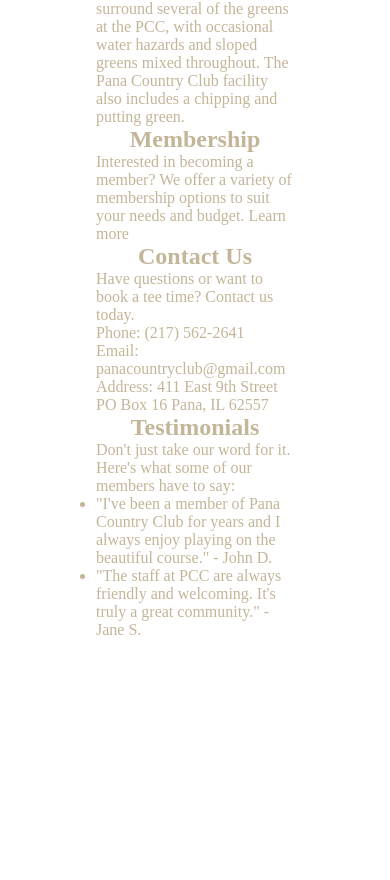
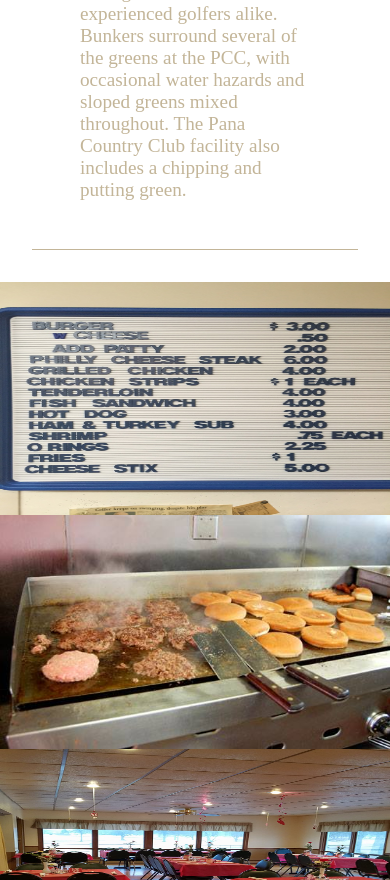
Before and after one commit to jwicks31/pana-country-club, a Next.js app: page / in a window 390 px wide. Shown: the part 1120-2000 px from the top of the page. Before the commit the page ends 1855 px from the top, so only its background shows below. Built offline with nearby package versions, Linux system fonts and the light colour scheme; a web font is replaced by a local one.

Commit message:
Initializing Project: Home Page Sections

```diff
--- a/src/app/components/MenuBar/MenuBar.module.css
+++ b/src/app/components/MenuBar/MenuBar.module.css
@@ -165,3 +165,19 @@
     height: 33vh;
   }
 }
+
+@keyframes rotate {
+  from {
+    transform: rotate(360deg);
+  }
+  to {
+    transform: rotate(0deg);
+  }
+}
+
+
+/* @media (prefers-color-scheme: dark) {
+  .logo img {
+    filter: invert(1) drop-shadow(0 0 0.3rem #ffffff70);
+  }
+} */
--- a/src/app/globals.css
+++ b/src/app/globals.css
@@ -1,7 +1,7 @@
 @import url('https://fonts.googleapis.com/css2?family=Raleway:wght@500&display=swap');
 @import url('https://fonts.googleapis.com/css2?family=Antic+Slab&family=Raleway:wght@500&display=swap');
 :root {
-  --max-width: 1100px;
+  --max-width: 945px;
   --border-radius: 12px;
   --font-mono: ui-monospace, Menlo, Monaco, 'Cascadia Mono', 'Segoe UI Mono',
     'Roboto Mono', 'Oxygen Mono', 'Ubuntu Monospace', 'Source Code Pro',
@@ -43,7 +43,7 @@
   --card-border-rgb: 131, 134, 135;
 }
 
-@media (prefers-color-scheme: dark) {
+/* @media (prefers-color-scheme: dark) {
   :root {
     --foreground-rgb: 255, 255, 255;
     --background-start-rgb: 18, 18, 18;
@@ -77,7 +77,7 @@
     --card-rgb: 100, 100, 100;
     --card-border-rgb: 200, 200, 200;
   }
-}
+} */
 
 * {
   box-sizing: border-box;
--- a/src/app/page.js
+++ b/src/app/page.js
@@ -50,13 +50,7 @@
           width={1274}
           priority
         />
-        <Image
-          className={styles.image}
-          src="/hole-7.jpg"
-          alt="Pana Country Club Hole 7"
-          fill
-          priority
-        />
+        <Image src="/hole-7.jpg" alt="Pana Country Club Hole 7" fill priority />
         <div className={styles.scollText}>
           Scoll To Explore <AiOutlineArrowDown size={50} />
         </div>
@@ -71,12 +65,47 @@
           water hazards and sloped greens mixed throughout. The Pana Country
           Club facility also includes a chipping and putting green.
         </p>
+
+        {/* <p>
+          Don&apos;t just take our word for it. Here&apos;s what some of our
+          members have to say:{' '}
+        </p> */}
+      </div>
+      <div className={styles.membershipContainer}>
+        <div className={styles.membershipImages}>
+          <div className={styles.membershipImage}>
+            <Image
+              src="/menu-1.jpg"
+              alt="Pana Country Club Menu Picture"
+              fill
+              priority
+            />
+          </div>
+          <div className={styles.membershipImage}>
+            <Image
+              src="/grill.jpg"
+              alt="Pana Country Club Grill"
+              fill
+              priority
+            />
+          </div>
+          <div className={styles.membershipImage}>
+            <Image
+              src="/banquet.jpg"
+              alt="Pana Country Club Banquet Area"
+              fill
+              priority
+            />
+          </div>
+        </div>
         <h2>Membership</h2>
         <p>
           Interested in becoming a member? We offer a variety of membership
           options to suit your needs and budget.{' '}
           <Link href="/membership">Learn more</Link>
         </p>
+      </div>
+
       <h2>Contact Us</h2>
       <p>
         Have questions or want to book a tee time? Contact us today. <br />
@@ -84,22 +113,7 @@
         Email: ​panacountryclub@gmail.com <br />
         Address: 411 East 9th Street ​PO Box 16 Pana, IL 62557
       </p>
-        <h2>Testimonials</h2>
-        <p>
-          Don&apos;t just take our word for it. Here&apos;s what some of our
-          members have to say:{' '}
-        </p>
-        <ul>
-          <li>
-            &quot;I&apos;ve been a member of Pana Country Club for years and I
-            always enjoy playing on the beautiful course.&quot; - John D.
-          </li>
-          <li>
-            &quot;The staff at PCC are always friendly and welcoming. It&apos;s
-            truly a great community.&quot; - Jane S.
-          </li>
-        </ul>
-      </div>
+      <h2>Testimonials: Cominng Soon</h2>
     </main>
   );
 }
--- a/src/app/page.module.css
+++ b/src/app/page.module.css
@@ -4,10 +4,6 @@
   justify-content: space-between;
   align-items: center;
   padding: 6rem;
-}
-
-.image {
-  object-fit: cover;
 }
 
 .imageContainer {
@@ -18,10 +14,12 @@
   justify-content: flex-start;
   align-items: center;
 }
+
 .image {
   position: relative;
   display: flex;
   height: 300px;
+  object-fit: cover;
 }
 
 .imageHidden {
@@ -59,14 +57,43 @@
   display: flex;
   flex-direction: column;
   align-items: center;
-  font-size: 1rem;
-  min-height: 75vh;
+  font-size: 1.2rem;
   max-width: var(--max-width);
+  border-top-width: 1px;
+  border-top-color: var(--primary);
+  border-top-style: solid;
+  border-bottom-width: 1px;
+  border-bottom-color: var(--primary);
+  border-bottom-style: solid;
+  padding: 25px 100px;
+  margin-bottom: 6rem;
   width: 100%;
   z-index: 2;
   font-family: var(--font-antic-slab);
 }
 
+
+.membershipContainer {
+  display: flex;
+  width: 100vw;
+  flex-direction: column;
+  justify-self: center;
+  align-items: center;
+  background-color: rgb(122, 88, 49);
+  color: rgb(255,231,186);
+}
+
+.membershipImages {
+  display: flex;
+  width: 100%;
+  height: 324px;
+}
+
+.membershipImage {
+  width: 33.33%;
+  height: 100%;
+  position: relative;
+}
 
 /* Enable hover only on non-touch devices */
 @media (hover: hover) and (pointer: fine) {
@@ -91,7 +118,22 @@
 }
 
 /* Mobile and Tablet */
+@media (max-width: 575px) {
+  .membershipImages {
+    flex-direction: column;
+    height: 700px;
+  }
+
+  .membershipImage {
+    object-fit: cover;
+    width: 100%;
+  }
+}
 @media (max-width: 1023px) {
+  .main {
+    padding: 2rem;
+  }
+
   .content {
     padding: 4rem;
   }
@@ -99,6 +141,7 @@
   .imageContainer {
     justify-content: center;
   }
+
   .imageLogo {
     margin-top: 0rem;
     margin-bottom: 6rem;
@@ -108,32 +151,28 @@
     display: none;
   }
 
-  .imageText {
-    display: none;
+  .descriptionContainer {
+    flex-direction: column;
+    padding: 0px;
+    margin-bottom: 2rem;
   }
 
-  .description {
-    flex-direction: column;
-    font-size: 0.8rem;
-  }
-
-  .description a {
+  .descriptionContainer a {
     padding: 1rem;
   }
 
-  .description p,
-  .description div {
+  .descriptionContainer p,
+  .descriptionContainer div {
     display: flex;
     justify-content: center;
     width: 100%;
   }
 
-  .description p {
+  .descriptionContainer p {
     align-items: center;
-    padding: 2rem 1rem 1.4rem;
+    padding: 3rem;
     border-radius: 0;
     border: none;
-    border-bottom: 1px solid rgba(var(--callout-border-rgb), 0.25);
     background: linear-gradient(
       to bottom,
       rgba(var(--background-start-rgb), 1),
@@ -143,7 +182,7 @@
     backdrop-filter: blur(24px);
   }
 
-  .description div {
+  .descriptionContainer div {
     align-items: flex-end;
     pointer-events: none;
     padding: 2rem;
@@ -156,19 +195,3 @@
     z-index: 1;
   }
 }
-
-@media (prefers-color-scheme: dark) {
-  .logo,
-  .thirteen img {
-    filter: invert(1) drop-shadow(0 0 0.3rem #ffffff70);
-  }
-}
-
-@keyframes rotate {
-  from {
-    transform: rotate(360deg);
-  }
-  to {
-    transform: rotate(0deg);
-  }
-}
```
Lines whose indentation alone changed are shown as unchanged.
